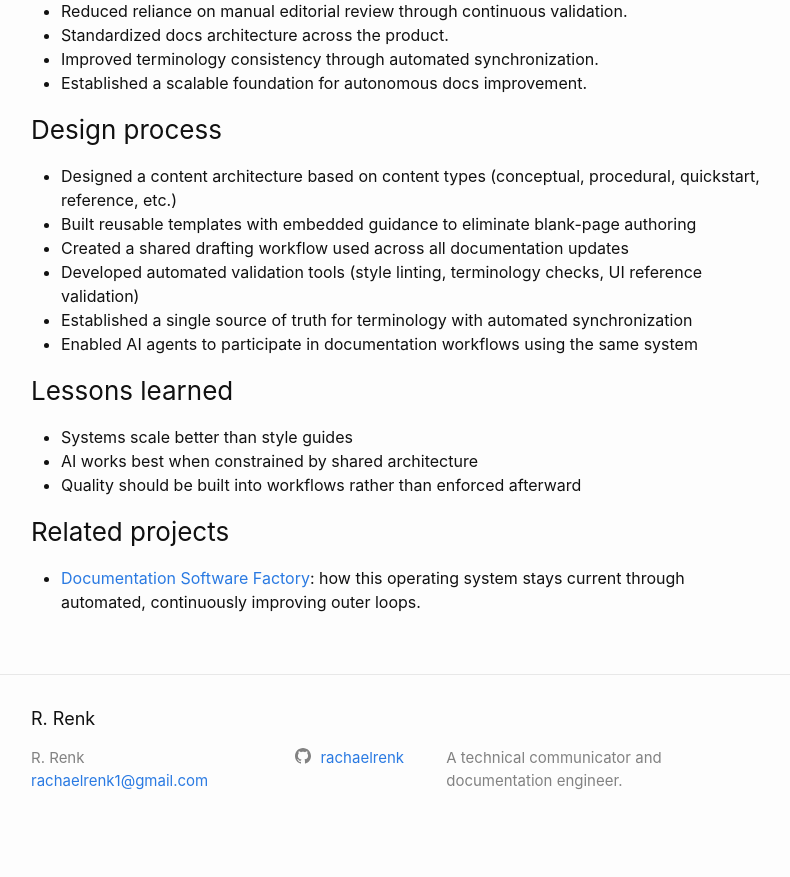
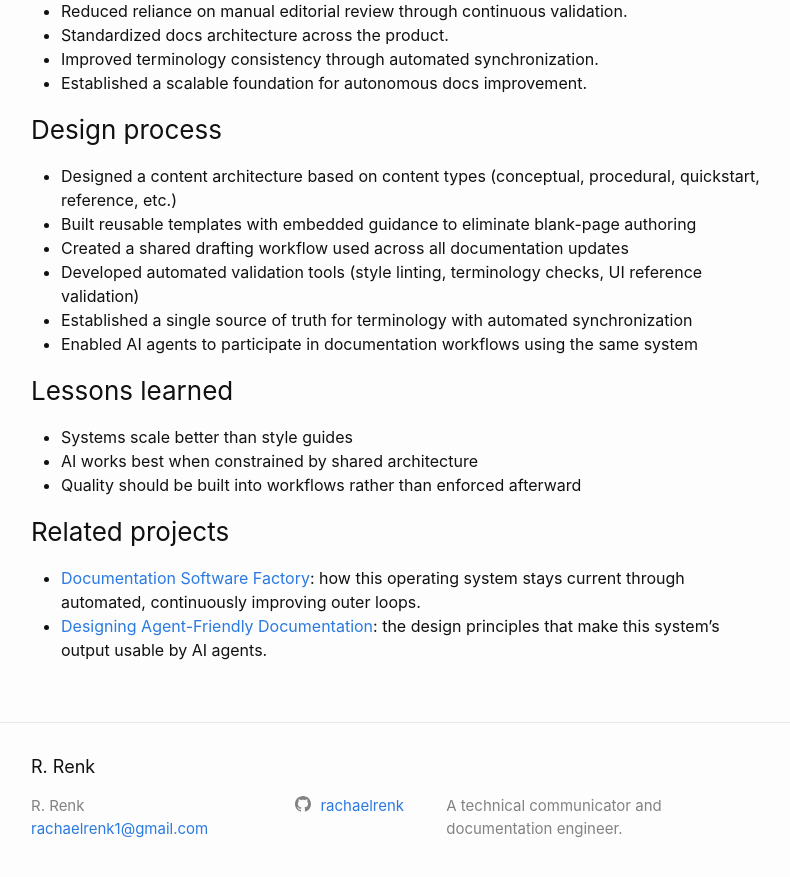
Before and after one commit to rachaelrenk/rachaelrenk.github.io, a Jekyll site: the page built from docs/_posts/2026-05-02-documentation-operating-system-warp.markdown, in a window 1280 px wide and 900 px high, scrolled down 2982 px. Shown: the top 877 px of the window, without its empty margins (239-1029 px from the left). Built offline with Jekyll 4.4.1, drawn with Linux system fonts in a browser that asks for light colours; before the commit the page ends 3834 px from its top, so only the background shows below that.

Commit message:
Cross-link Agent-Friendly Documentation from the OS and Software Factory pages
Add a Designing Agent-Friendly Documentation bullet to the Related projects on the Documentation Operating System and Documentation Software Factory pages, so all three Documentation Systems samples reference each other.

Co-Authored-By: Oz <oz-agent@warp.dev>

```diff
--- a/docs/_posts/2026-05-02-documentation-operating-system-warp.markdown
+++ b/docs/_posts/2026-05-02-documentation-operating-system-warp.markdown
@@ -104,3 +104,4 @@ The result is a documentation system that scales with the product, reducing manu
 ### Related projects
 
 * [Documentation Software Factory](/2026/06/29/documentation-software-factory-warp.html): how this operating system stays current through automated, continuously improving outer loops.
+* [Designing Agent-Friendly Documentation](/2026/06/29/agent-friendly-docs-warp.html): the design principles that make this system's output usable by AI agents.
--- a/docs/_posts/2026-06-29-documentation-software-factory-warp.markdown
+++ b/docs/_posts/2026-06-29-documentation-software-factory-warp.markdown
@@ -99,3 +99,4 @@ Automation proposes; humans decide. Every outer-loop agent opens its work as a *
 ### Related projects
 
 * [Documentation Operating System](/2026/05/02/documentation-operating-system-warp.html): the architecture, workflows, templates, and validation that the Software Factory keeps current.
+* [Designing Agent-Friendly Documentation](/2026/06/29/agent-friendly-docs-warp.html): the design principles the factory's evaluations measure and improve.
```
